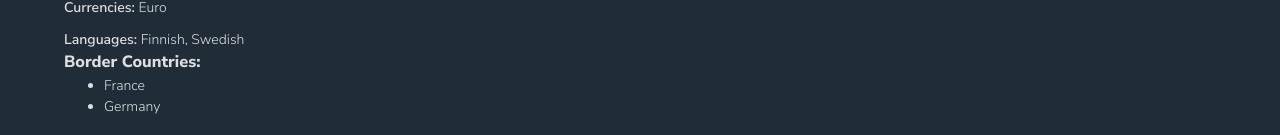
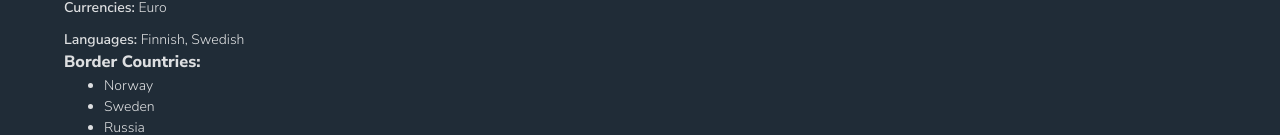
Before and after one commit to edo979/rest-countries-app, a React (Vite) app: page / in a window 1280 px wide. Both pictures are taken after a click on the item 640 px from the left and 435 px from the top of the page. Shown: the part 762-897 px from the top of the page. Built offline with nearby package versions, Linux system fonts and the light colour scheme.

Commit message:
finish CountryBorders comp

```diff
--- a/src/Layout.jsx
+++ b/src/Layout.jsx
@@ -107,6 +107,7 @@ function Layout() {
           getCountries,
           selectedRegion: state.selectedRegion,
           inputValue: state.inputValue,
+          countries: state.countries,
         }}
       />
     </>
--- a/src/components/CountryBorders.jsx
+++ b/src/components/CountryBorders.jsx
@@ -1,10 +1,17 @@
-function CountryBorders() {
+import { useOutletContext } from 'react-router-dom'
+
+function CountryBorders({ borders }) {
+  const { countries } = useOutletContext()
+
   return (
     <section className="details_borders">
       <h3>Border Countries:</h3>
       <ul className="inline-list">
-        <li>France</li>
-        <li>Germany</li>
+        {borders.map((border) => (
+          <li key={border}>
+            {countries.find((country) => country.cca3 === border).name.common}
+          </li>
+        ))}
       </ul>
     </section>
   )
--- a/src/components/CountryDetails.jsx
+++ b/src/components/CountryDetails.jsx
@@ -81,7 +81,7 @@ function CountryDetails() {
             </li>
           </ul>
 
-          <CountryBorders />
+          <CountryBorders borders={country.borders} />
         </main>
       </article>
     </main>
```
